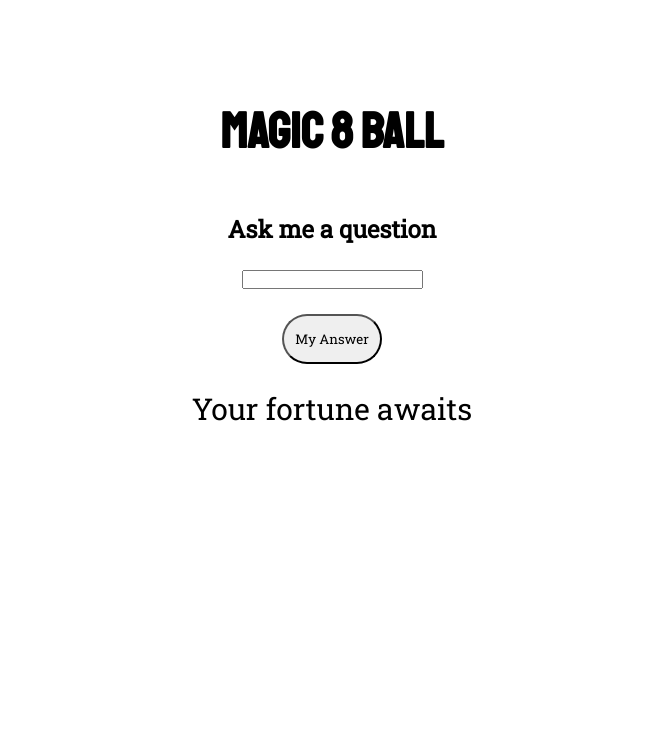
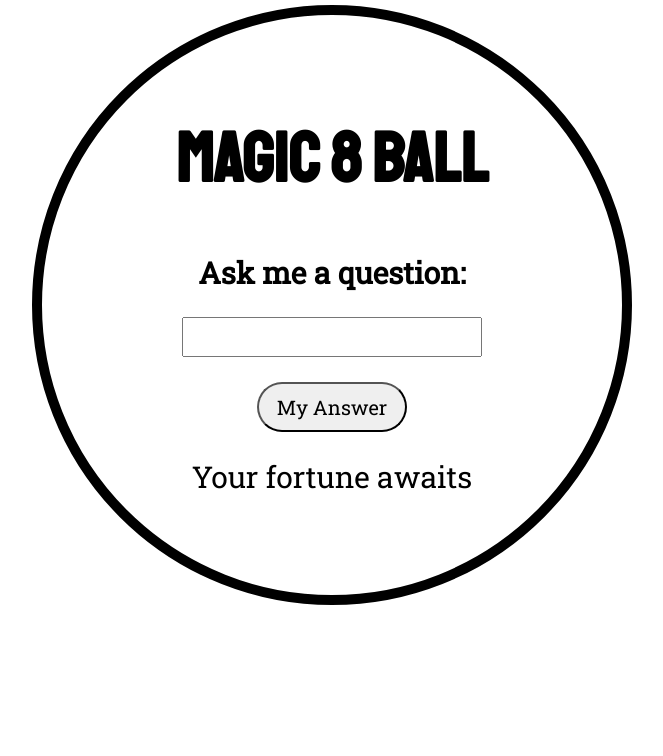
Before and after one commit to jkmccray/magic-8-ball, a plain HTML site: page index.html in a window 1280 px wide. Shown: the whole page, without its empty margins (308-971 px from the left). Drawn offline with Linux system fonts and the light colour scheme.

Commit message:
Made modifications to css

```diff
--- a/index.html
+++ b/index.html
@@ -12,10 +12,11 @@
 </head>
 
 <body>
+  <div class="main">
     <h1>Magic 8 Ball</h1>
     <!-- <img src="https://logmeincdn.azureedge.net/sc-grasshoppermedia/-/media/c5e3a1c924f2457db90c6736a77ae3a7.png?la=en" alt="magic 8 ball"> -->
     <div class="container">
-    <h2>Ask me a question</h2>
+      <h2>Ask me a question:</h2>
 
       <input type="text" id="question" class="block">
 
@@ -25,6 +26,7 @@
       <!-- input field to type in a question -->
       <!-- click listener for active -->
     </div>
+  </div>
   <script src="database.js"></script>
   <script src="main.js"></script>
 </body>
--- a/main.css
+++ b/main.css
@@ -8,29 +8,45 @@ body {
   font-family: 'Roboto Slab', serif;
 }
 
+.main {
+  border: 10px solid black;
+  border-radius: 50%;
+  width: 600px;
+  height: 600px;
+  margin: 5px auto;
+}
+
 h1 {
   text-align: center;
   margin-top: 100px;
   margin-bottom: 50px;
   font-family: 'Staatliches', cursive;
-  font-size: 50px;
+  font-size: 70px;
 }
 .container {
   margin: 0 auto;
   width: 500px;
+  height: 500px;
   text-align: center;
   display: block;
 }
 
 h2 {
+  font-size: 30px;
+}
 
+input {
+  width: 300px;
+  height: 40px;
+  font-size: 20px;
 }
 
 button {
-  width:100px;
+  width:150px;
   height: 50px;
   border-radius: 100px;
   font-family: 'Roboto Slab', serif;
+  font-size: 20px;
 }
 
 #answer {
```
Lines whose indentation alone changed are shown as unchanged.
